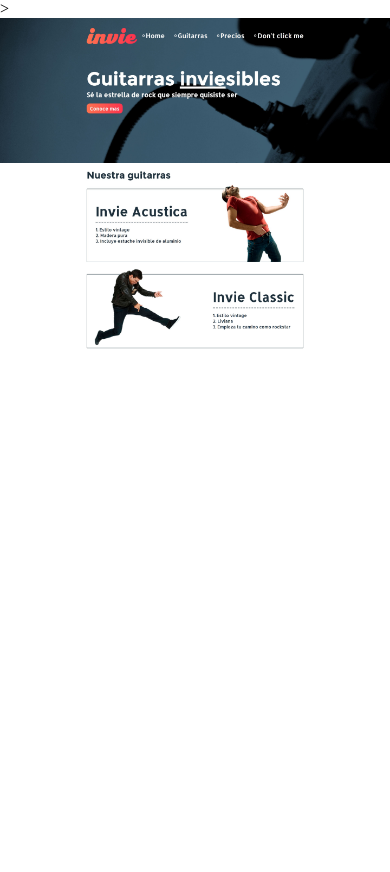
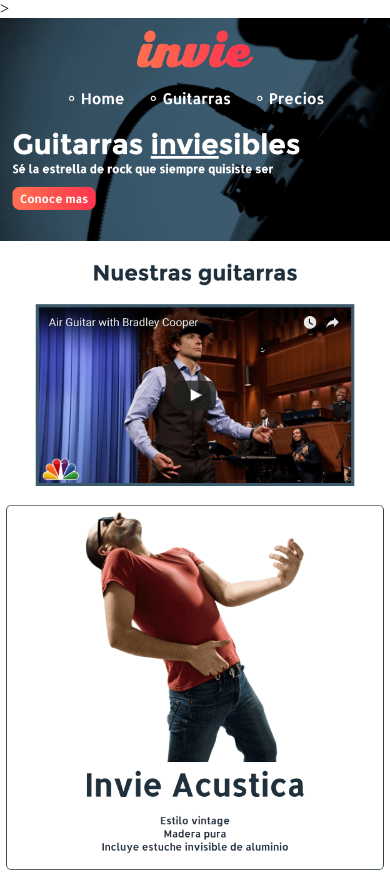
Before and after one commit to Luis30041984/invie-github, a plain HTML site: page index.html in a window 390 px wide. Shown: the top 872 px of the page. Before the commit the page ends 844 px from the top, so only its background shows below. Drawn offline with Linux system fonts and the light colour scheme.

Commit message:
invie responisve

```diff
--- a/index.html
+++ b/index.html
@@ -11,11 +11,20 @@
         max-width: 100%;
         vertical-align: top;
       }
+      img#responsive {
+        display: none;
+      }
+      @media screen and (max-width: 768px){
+        img#responsive {
+          display: block;
+        }
+      }
     </style>
     <meta charset="utf-8">
     <title></title>
   </head>
   <body>
+    <img src="invie-responsive_.png" alt="" id="responsive">
     <img src="header.jpg" alt="">
     <img src="hero.jpg" alt="">
     <img src="acustica.jpg" alt="">
```
Also changed, not shown: invie-responsive_.png (added).
